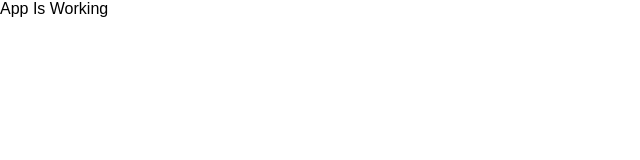
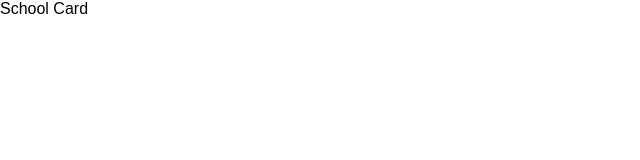
Before and after one commit to Board-Ape/studebt.ly, a React (Create React App) app: page / in a window 1280 px wide. Shown: the top 160 px of the page, without its empty margins (0-640 px from the left). Built offline with nearby package versions, Linux system fonts and the light colour scheme.

Commit message:
Create simple card container

```diff
--- a/src/components/App/App.js
+++ b/src/components/App/App.js
@@ -1,11 +1,12 @@
 import React, { Component } from 'react';
 import './App.css';
+import SchoolCardContainer from '../../containers/SchoolCardContainer/SchoolCardContainer'
 
 class App extends Component {
   render() {
     return (
       <div className="App">
-        App Is Working
+        <SchoolCardContainer />
       </div>
     );
   }
--- /dev/null
+++ b/src/components/SchoolCard/SchoolCard.js
@@ -0,0 +1,11 @@
+import React from 'react';
+
+const SchoolCard = () => {
+  return (
+    <div>
+      School Card
+    </div>
+  )
+}
+
+export default SchoolCard;
--- /dev/null
+++ b/src/containers/SchoolCardContainer/SchoolCardContainer.js
@@ -0,0 +1,14 @@
+import React, { Component } from 'react';
+import SchoolCard from '../../components/SchoolCard/SchoolCard'
+
+class SchoolCardContainer extends Component {
+  render() {
+    return(
+      <div>
+        <SchoolCard />
+      </div>
+    )
+  }
+}
+
+export default SchoolCardContainer
```
